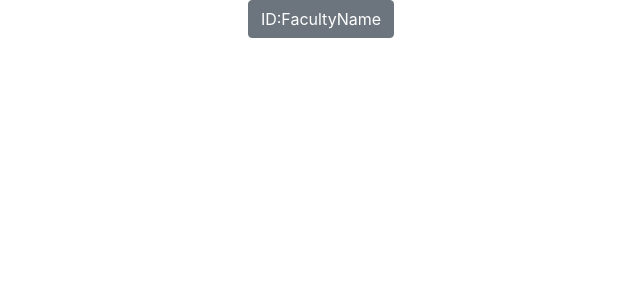
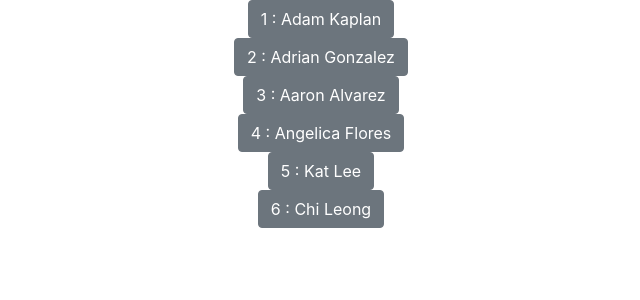
Before and after one commit to AngelicaGFlores/CSUNAttendence, a React (Create React App) app: page / in a window 1280 px wide. Shown: the top 300 px of the page, without its empty margins (319-959 px from the left). Built offline with nearby package versions, Linux system fonts and the light colour scheme.

Commit message:
added a list of faculties onto the SelectFaculties.js

```diff
--- a/src/App.js
+++ b/src/App.js
@@ -1,6 +1,9 @@
 import "./App.css";
+import FacultyProfile from "./components/FacultyProfile";
 import HomePage from "./components/HomePage";
 import SelectFaculty from "./components/SelectFaculty";
+import SelectStudent from "./components/SelectStudent";
+import StudentProfile from "./components/StudentProfile";
 
 function App() {
   return (
@@ -11,7 +14,7 @@ function App() {
       {
         //-- Content --
       }
-      <SelectFaculty />
+      <SelectFaculty/>
       {
         //-- Footer --
       }
--- a/src/components/FacultyProfile.js
+++ b/src/components/FacultyProfile.js
@@ -2,7 +2,57 @@ import React, { Component } from "react";
 import { Button } from "reactstrap";
 
 export class FacultyProfile extends Component {
+  state =  {
+    currentUserName : null,
+    currentUserId : null,
+
+    faculties : [
+      {
+          "proffesorId": "1",
+          "firstName": "Adam",
+          "lastName": "Kaplan",
+          "coursesId": "16884"
+      },
+      {
+          "proffesorId": "2",
+          "firstName": "Adrian",
+          "lastName": "Gonzalez",
+          "coursesId": "16332"
+      },
+      {
+          "proffesorId": "3",
+          "firstName": "Aaron",
+          "lastName": "Alvarez",
+          "coursesId": "16756"
+      },
+      {
+          "proffesorId": "4",
+          "firstName": "Angelica",
+          "lastName": "Flores",
+          "coursesId": "16983",
+          "requests": "2-01/25/2021-16983-Me Wanna Party,3-01/27/2021-16983-Me Hate School"
+      },
+      {
+          "proffesorId": "5",
+          "firstName": "Kat",
+          "lastName": "Lee",
+          "coursesId": "20896",
+          "requests": "1-01/27/2021-20896-Me feel Bad"
+      },
+      {
+          "proffesorId": "6",
+          "firstName": "Chi",
+          "lastName": "Leong",
+          "coursesId": "17137"
+      }
+    ]
+  }
   render() {
+    //Receive Passed Information
+      // ID  : 1
+    //Update the Component with the User information
+      // Update the State currentUserName, currentUserId
+
     return (
       <div>
         {
--- a/src/components/SelectFaculty.js
+++ b/src/components/SelectFaculty.js
@@ -2,15 +2,69 @@ import React, { Component } from "react";
 import { Button } from "reactstrap";
 
 export class SelectFaculty extends Component {
+  state = {
+    faculties: [
+      {
+        proffesorId: "1",
+        firstName: "Adam",
+        lastName: "Kaplan",
+        coursesId: "16884",
+      },
+      {
+        proffesorId: "2",
+        firstName: "Adrian",
+        lastName: "Gonzalez",
+        coursesId: "16332",
+      },
+      {
+        proffesorId: "3",
+        firstName: "Aaron",
+        lastName: "Alvarez",
+        coursesId: "16756",
+      },
+      {
+        proffesorId: "4",
+        firstName: "Angelica",
+        lastName: "Flores",
+        coursesId: "16983",
+        requests:
+          "2-01/25/2021-16983-Me Wanna Party,3-01/27/2021-16983-Me Hate School",
+      },
+      {
+        proffesorId: "5",
+        firstName: "Kat",
+        lastName: "Lee",
+        coursesId: "20896",
+        requests: "1-01/27/2021-20896-Me feel Bad",
+      },
+      {
+        proffesorId: "6",
+        firstName: "Chi",
+        lastName: "Leong",
+        coursesId: "17137",
+      },
+    ],
+  };
+
   render() {
+    //Get all Faculties from the Database
+    let allFaculties = this.state.faculties;
+    //Create a bunch of buttons with each facultie in it.
+    let facultyButtons = allFaculties.map((faculty) => (
+      <div key={faculty.proffesorId}>
+        <Button>
+          {faculty.proffesorId} : {faculty.firstName} {faculty.lastName}
+        </Button>
+        <br />
+      </div>
+    ));
+    console.log(allFaculties);
+
     return (
       <div>
-        <div className="Faculty-ID">
-          <Button>ID:FacultyName</Button>
-        </div>
+        <div className="Faculty-ID">{facultyButtons}</div>
       </div>
     );
   }
 }
-
 export default SelectFaculty;
```
